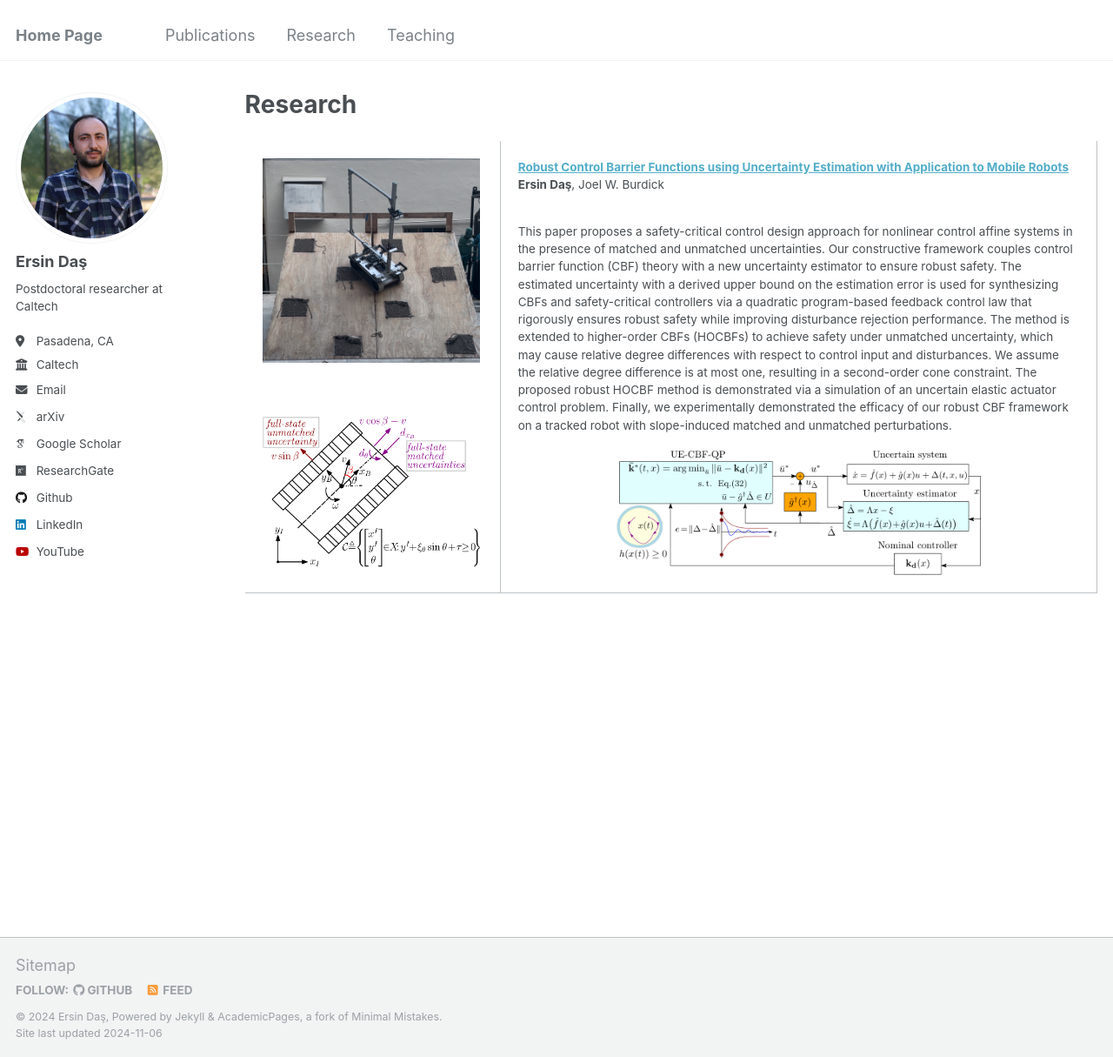
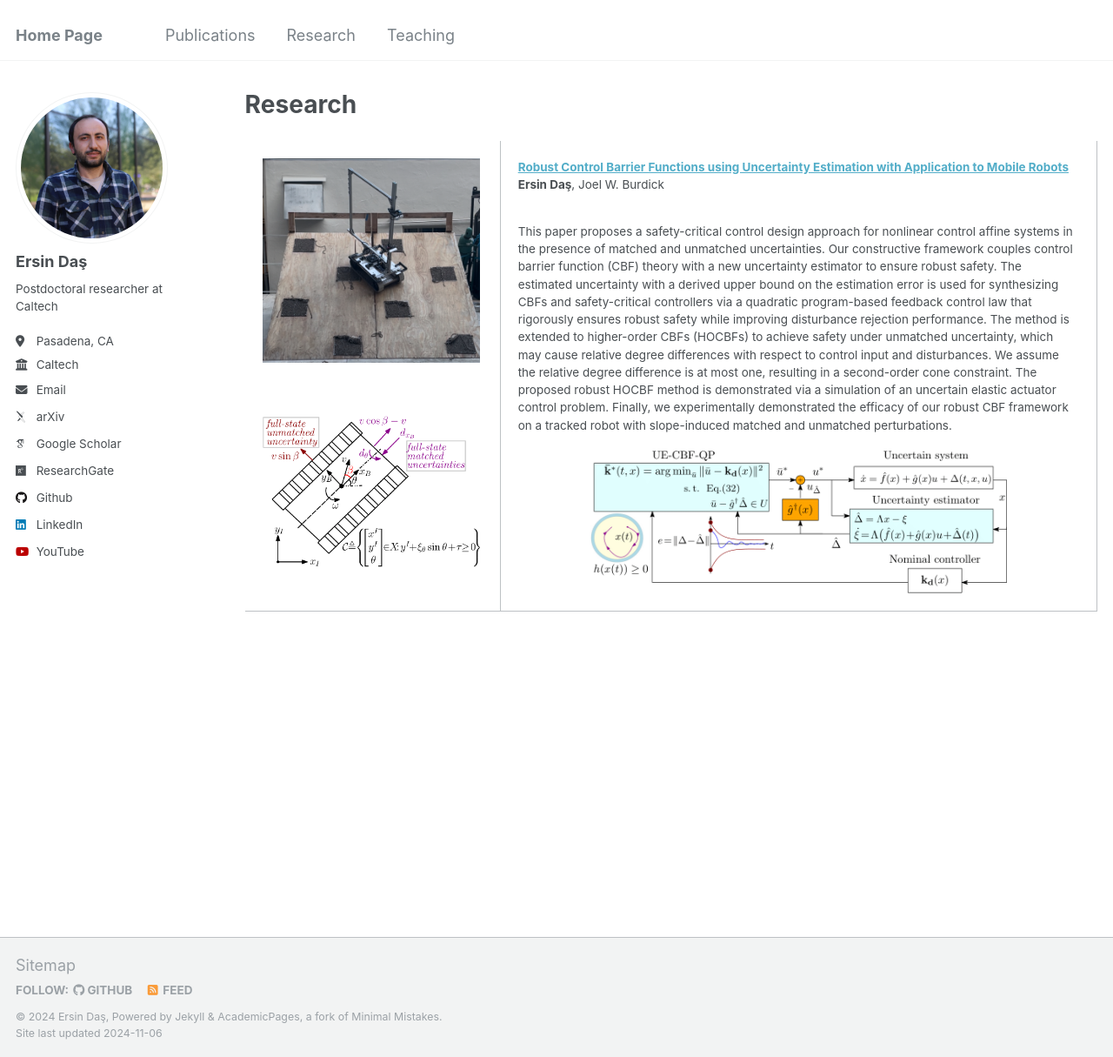
Before and after one commit to ersindas/ersindas.github.io, a Jekyll site: the page built from _pages/Research.md, in a window 1280 px wide and 1215 px high. Shown: the whole window at 87% size. Built offline with Jekyll 4.4.1, drawn with Linux system fonts in a browser that asks for light colours; some web fonts are replaced.

Commit message:
Update Research.md

```diff
--- a/_pages/Research.md
+++ b/_pages/Research.md
@@ -26,7 +26,7 @@ author_profile: true
 <!--               href="https://arxiv.org/pdf/2401.01881">Paper</a>
               <p></p> -->
               <p>This paper proposes a safety-critical control design approach for nonlinear control affine systems in the presence of matched and unmatched uncertainties. Our constructive framework couples control barrier function (CBF) theory with a new uncertainty estimator to ensure robust safety. The estimated uncertainty with a derived upper bound on the estimation error is used for synthesizing CBFs and safety-critical controllers via a quadratic program-based feedback control law that rigorously ensures robust safety while improving disturbance rejection performance. The method is extended to higher-order CBFs (HOCBFs) to achieve safety under unmatched uncertainty, which may cause relative degree differences with respect to control input and disturbances. We assume the relative degree difference is at most one, resulting in a second-order cone constraint. The proposed robust HOCBF method is demonstrated via a simulation of an uncertain elastic actuator control problem. Finally, we experimentally demonstrated the efficacy of our robust CBF framework on a tracked robot with slope-induced matched and unmatched perturbations.</p>
-              <center> <img src='/files/methods-eps-converted-to-1.png' width="420"> </center>
+              <center> <img src='/files/methods-eps-converted-to-1.png' width="480"> </center>
   </td>
 </tbody></table>
 
```
